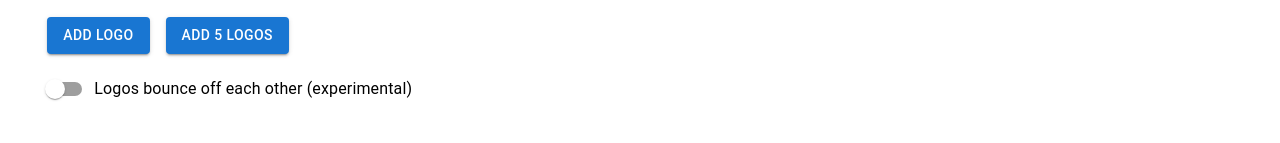
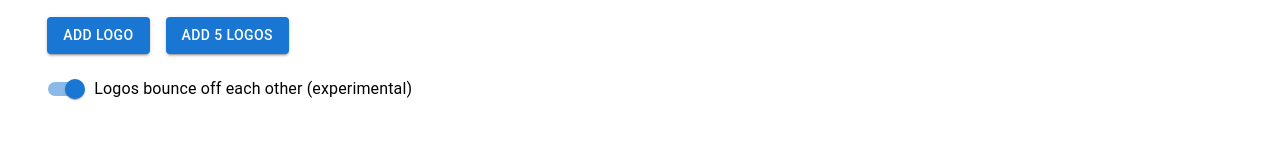
Before and after one commit to thatrobotdev/dvd-logo-simulator, a React (Create React App) app: page / in a window 1280 px wide. Shown: the part 1131-1274 px from the top of the page. Built offline with nearby package versions, Linux system fonts and the light colour scheme; no server answers; the HTML template or start-up script is replaced by a standard one.

Commit message:
Change default state

```diff
--- a/src/App.tsx
+++ b/src/App.tsx
@@ -26,7 +26,7 @@ const App = () => {
   const DEBUG = false;
   const DRAW_RECT = false;
 
-  const [isDetectCollisions, setIsDetectCollisions] = useState(false);
+  const [isDetectCollisions, setIsDetectCollisions] = useState(true);
   const [speed, setSpeed] = useState(20);
 
   const {samplerRef, isSoundLoading, isMuted, toggleMute} = useSampler();
```
